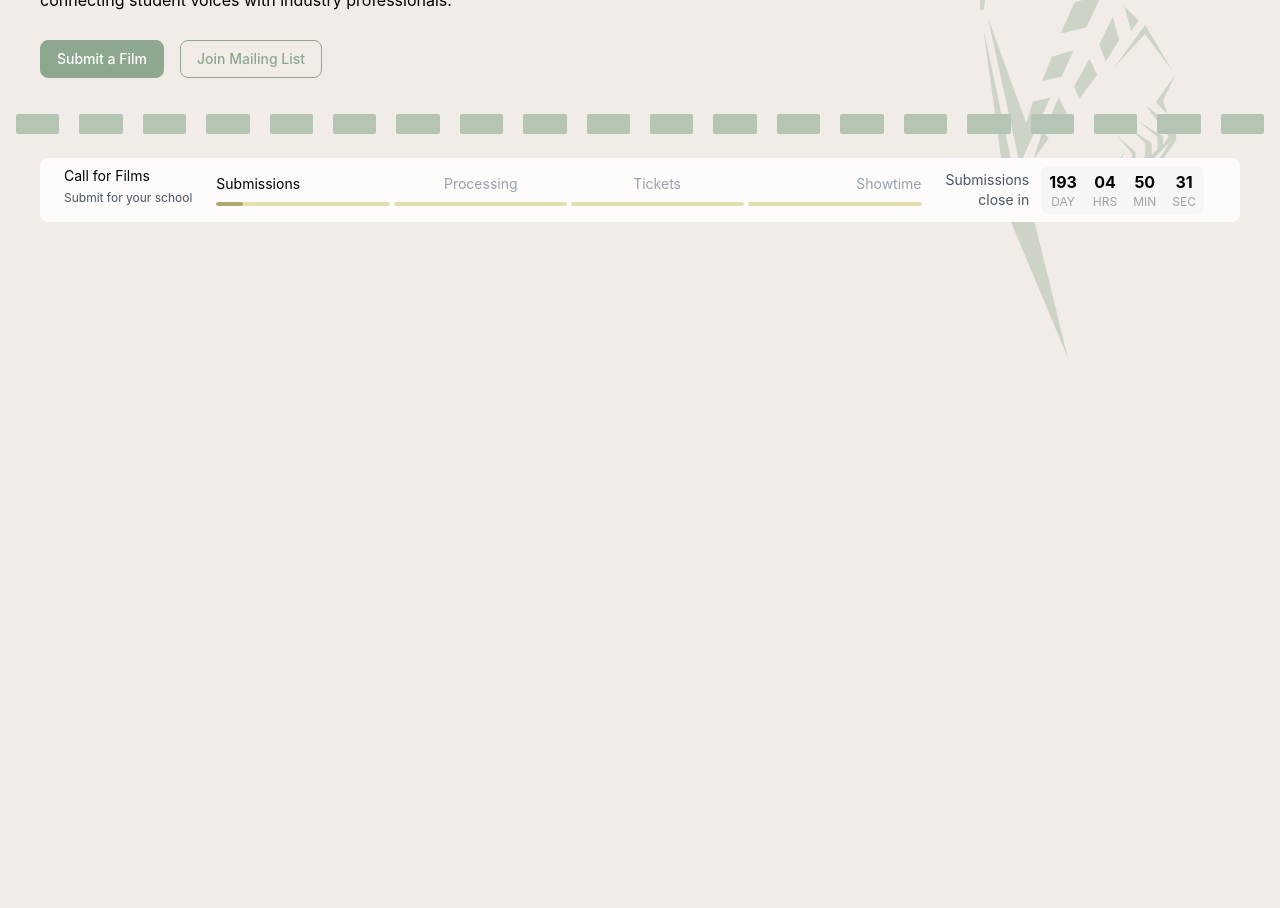
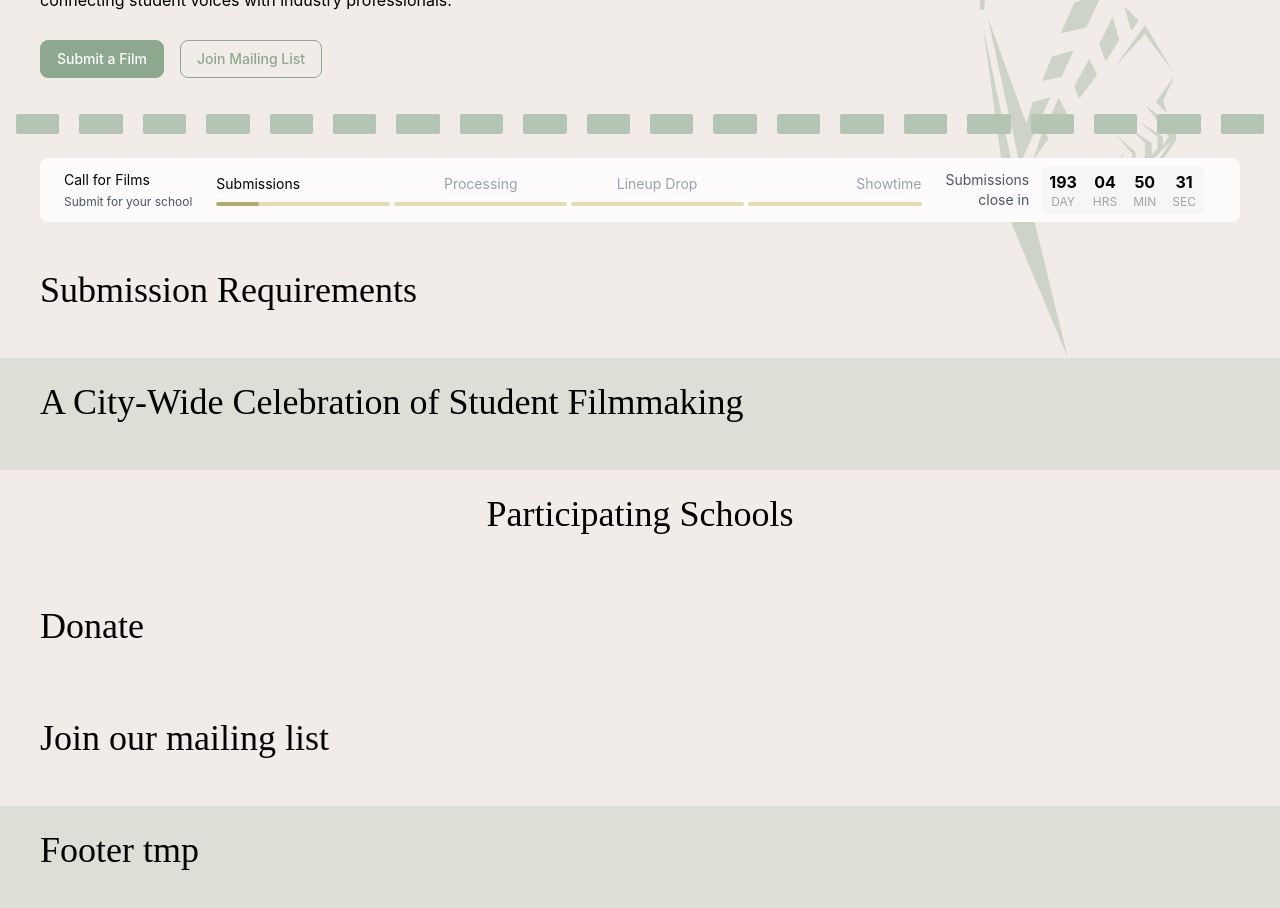
Before and after one commit to Kique9598/liberty_film_festival, a React (Vite) app: page / in a window 1280 px wide. Shown: the part 400-1308 px from the top of the page. Before the commit the page ends 800 px from the top, so only its background shows below. Built offline with nearby package versions, Linux system fonts and the light colour scheme.

Commit message:
minor adjustments

```diff
--- a/src/components/Header.tsx
+++ b/src/components/Header.tsx
@@ -3,7 +3,7 @@ import NavButton from "./NavButton.tsx";
 
 const Header = () => {
   return (
-    <header className="flex items-center m-4 px-4 py-2 shadow-md rounded-md bg-[#FDFBFC]">
+    <header className="sticky top-4 flex items-center m-4 px-4 py-2 shadow-md rounded-md bg-[#FDFBFC]">
       <div className="flex-1 font-bold">[ LOGO ]</div>
       <nav className="flex items-center">
         <NavLink to="/">Home</NavLink>
--- a/src/components/Section.tsx
+++ b/src/components/Section.tsx
@@ -1,11 +1,14 @@
 import React from "react";
 
 interface SectionProps {
-  children: React.ReactNode;
+  children?: React.ReactNode;
+  className?: String;
 }
 
-const Section = ({ children }: SectionProps) => {
-  return <div className="flex flex-col px-10 py-6">{children}</div>;
+const Section = ({ children, className }: SectionProps) => {
+  const classes = `flex flex-col px-10 py-6 ${className}`;
+
+  return <div className={classes}>{children}</div>;
 };
 
 export default Section;
--- a/src/components/Timeline.tsx
+++ b/src/components/Timeline.tsx
@@ -20,16 +20,16 @@ const Timeline = () => {
   }
 
   return (
-    <div className="flex py-2 px-6 gap-6 bg-[#FDFBFC] rounded-lg">
+    <div className="flex items-center py-2 px-6 gap-6 bg-[#FDFBFC] rounded-lg">
       <div className="flex flex-col gap-1">
         <p className="text-sm">Call for Films</p>
         <p className="text-xs text-gray-600">Submit for your school</p>
       </div>
-      <div className="flex flex-col flex-1 justify-center gap-2 text-sm">
+      <div className="flex flex-col flex-1 gap-2 text-sm">
         <div className="flex">
           <p className="flex flex-1 ">Submissions</p>
           <p className="flex flex-1 justify-center text-gray-400">Processing</p>
-          <p className="flex flex-1 justify-center text-gray-400">Tickets</p>
+          <p className="flex flex-1 justify-center text-gray-400">Lineup Drop</p>
           <p className="flex flex-1 justify-end text-gray-400">Showtime</p>
         </div>
         <div className="flex gap-1">
--- a/src/index.css
+++ b/src/index.css
@@ -107,7 +107,11 @@ body {
 }
 
 h1 {
-  @apply text-6xl font-cormorant;
+  @apply text-6xl font-cormorant font-light;
+}
+
+h2 {
+  @apply text-4xl font-cormorant mb-6 font-light;
 }
 
 @keyframes timeline-progress {
--- a/src/pages/Home.tsx
+++ b/src/pages/Home.tsx
@@ -11,6 +11,24 @@ const Home = () => {
       <Section>
         <Timeline />
       </Section>
+      <Section>
+        <h2>Submission Requirements</h2>
+      </Section>
+      <Section className="bg-[#DCDFD5]">
+        <h2>A City-Wide Celebration of Student Filmmaking</h2>
+      </Section>
+      <Section>
+        <h2 className="text-center">Participating Schools</h2>
+      </Section>
+      <Section>
+        <h2>Donate</h2>
+      </Section>
+      <Section>
+        <h2>Join our mailing list</h2>
+      </Section>
+      <Section className="bg-[#DCDFD5]">
+        <h2>Footer tmp</h2>
+      </Section>
     </>
   );
 };
```
